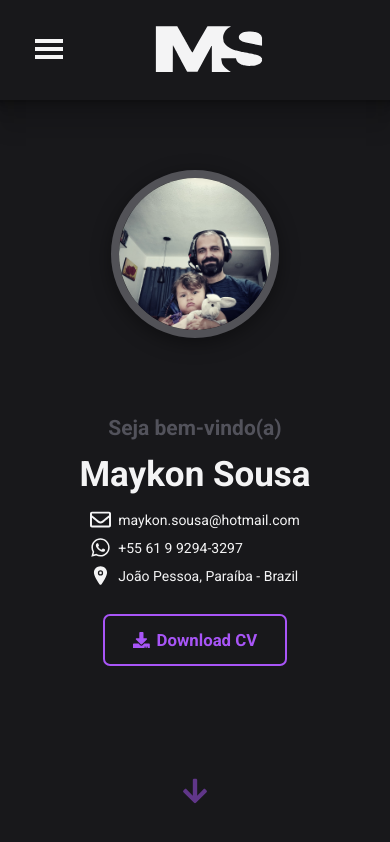
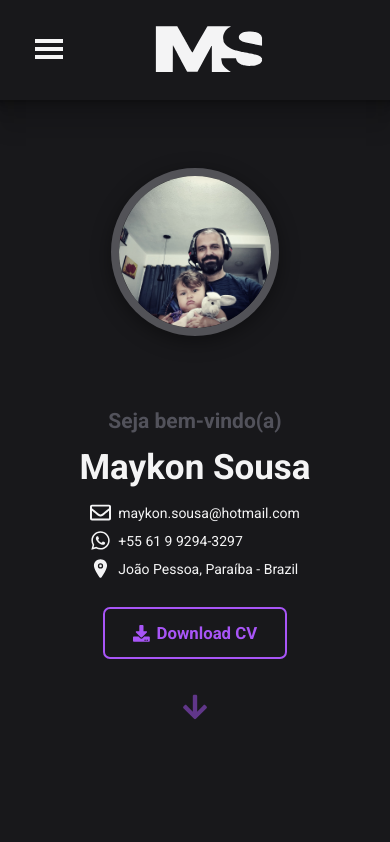
Before and after one commit to maykonsousa/portifolio, a Next.js app: page / in a window 390 px wide. Built offline with nearby package versions, Linux system fonts and the light colour scheme.

Commit message:
fix: reduz a altura mobile

```diff
--- a/src/components/Main/Main.styles.ts
+++ b/src/components/Main/Main.styles.ts
@@ -10,6 +10,7 @@ export const MainContainer = styled.main`
 
   @media (max-width: 849px) {
     padding: 0 1rem;
+    height: calc(90vh - 132px);
   }
 `;
 
```
